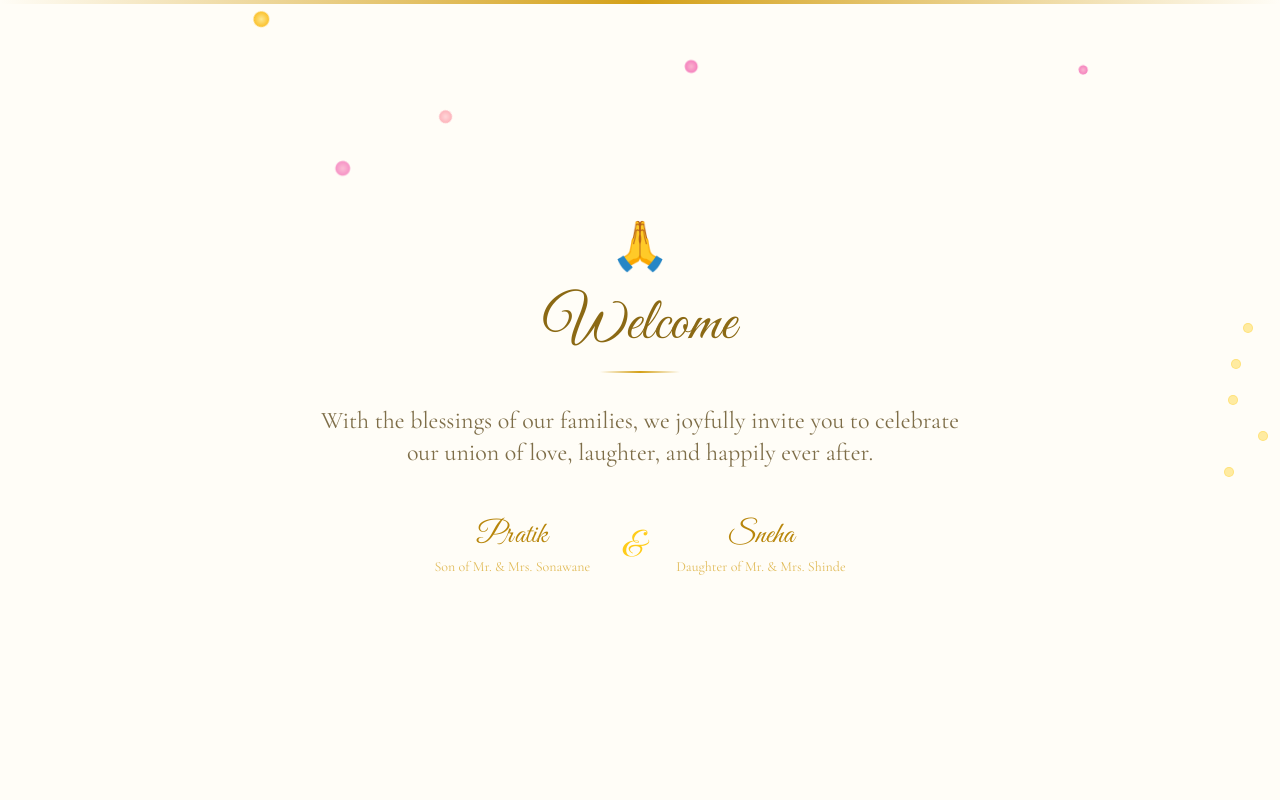
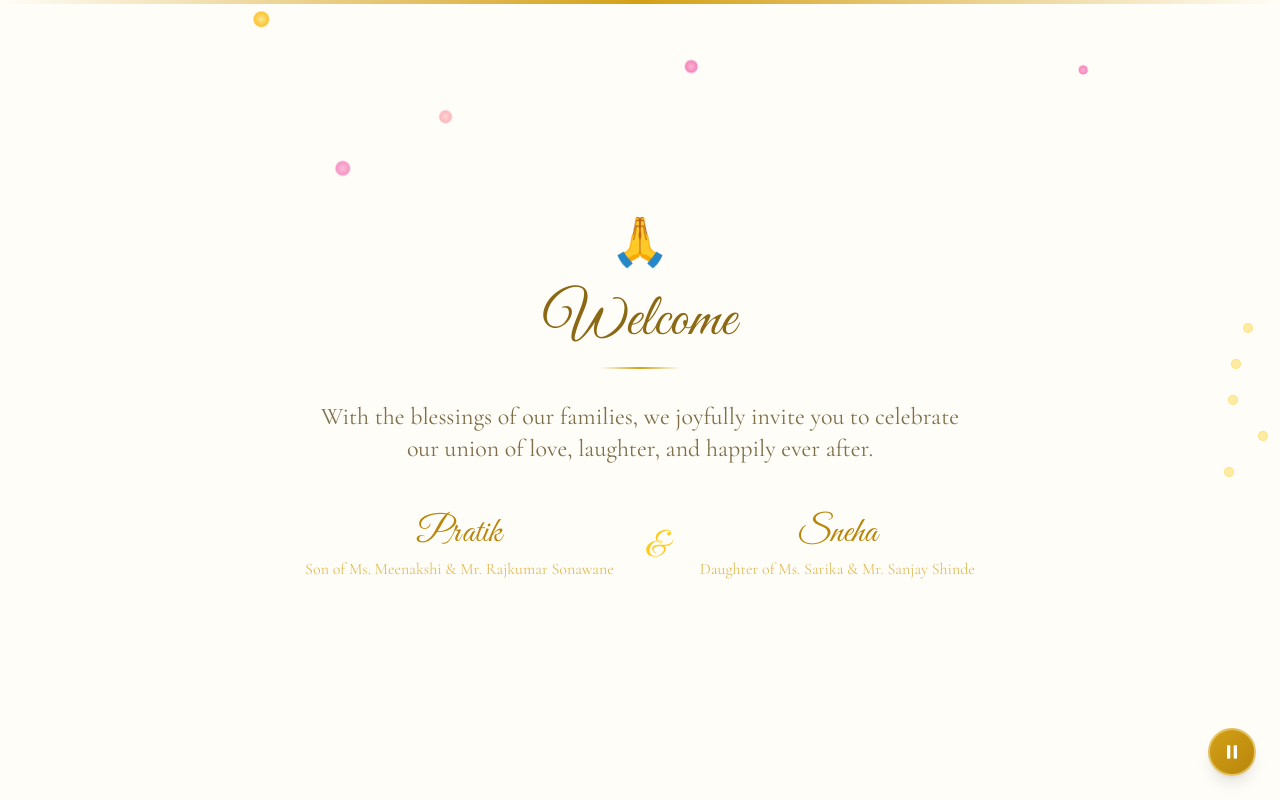
Before and after one commit to pratiksonawane80/wedding-invitation, a Next.js app: page / in a window 1280 px wide. Both pictures are taken after a click on the button "Open Invitation". Shown: the top 800 px of the page. Built offline with nearby package versions, Linux system fonts and the light colour scheme; a web font is replaced by a local one.

Commit message:
song added and minor data correction

```diff
--- a/src/app/page.tsx
+++ b/src/app/page.tsx
@@ -3,7 +3,7 @@ import { useState } from "react";
 import { motion, AnimatePresence } from "framer-motion";
 import LandingScreen from "@/components/LandingScreen";
 import FloatingPetals from "@/components/FloatingPetals";
-// import ScrollMusicPlayer from "@/components/ScrollMusicPlayer";
+import MusicPlayer from "@/components/MusicPlayer";
 import WelcomeSection from "@/components/WelcomeSection";
 // import LoveStory from "@/components/LoveStory";
 import EventsSection from "@/components/EventsSection";
@@ -44,7 +44,7 @@ export default function Home() {
           transition={{ duration: 1, delay: 0.3 }}
         >
           <FloatingPetals />
-          {/* <ScrollMusicPlayer /> */}
+          <MusicPlayer />
 
           {/* Navigation dots */}
           <nav className="fixed right-3 top-1/2 -translate-y-1/2 z-50 hidden sm:flex flex-col gap-3">
--- a/src/components/MusicPlayer.tsx
+++ b/src/components/MusicPlayer.tsx
@@ -1,43 +1,57 @@
-// "use client";
-// import { useState, useRef, useCallback } from "react";
+"use client";
+import { useState, useRef, useCallback, useEffect } from "react";
 
-// export default function MusicPlayer() {
-//   const audioRef = useRef<HTMLAudioElement | null>(null);
-//   const [isPlaying, setIsPlaying] = useState(false);
+export default function MusicPlayer() {
+  const audioRef = useRef<HTMLAudioElement | null>(null);
+  const [isPlaying, setIsPlaying] = useState(false);
 
-//   const toggleMusic = useCallback(() => {
-//     if (!audioRef.current) {
-//       audioRef.current = new Audio(
-//         "https://www.soundhelix.com/examples/mp3/SoundHelix-Song-1.mp3"
-//       );
-//       audioRef.current.loop = true;
-//       audioRef.current.volume = 0.3;
-//     }
-//     if (isPlaying) {
-//       audioRef.current.pause();
-//     } else {
-//       audioRef.current.play().catch(() => {});
-//     }
-//     setIsPlaying(!isPlaying);
-//   }, [isPlaying]);
+  useEffect(() => {
+    if (!audioRef.current) {
+      audioRef.current = new Audio("/until-song.mp3");
+      audioRef.current.loop = true;
+      audioRef.current.volume = 0.1;
 
-//   return (
-//     <button
-//       onClick={toggleMusic}
-//       className="music-btn"
-//       aria-label={isPlaying ? "Pause music" : "Play music"}
-//       id="music-toggle"
-//     >
-//       {isPlaying ? (
-//         <svg width="20" height="20" viewBox="0 0 24 24" fill="white">
-//           <rect x="6" y="4" width="4" height="16" rx="1" />
-//           <rect x="14" y="4" width="4" height="16" rx="1" />
-//         </svg>
-//       ) : (
-//         <svg width="20" height="20" viewBox="0 0 24 24" fill="white">
-//           <path d="M8 5v14l11-7z" />
-//         </svg>
-//       )}
-//     </button>
-//   );
-// }
+      // Attempt to play immediately upon mounting (since they clicked the envelope button already)
+      audioRef.current.play().then(() => {
+        setIsPlaying(true);
+      }).catch((err) => {
+        console.log("Autoplay prevented:", err);
+      });
+    }
+
+    return () => {
+      // Don't necessarily stop it on unmount because the player might persist
+    };
+  }, []);
+
+  const toggleMusic = useCallback(() => {
+    if (!audioRef.current) return;
+
+    if (isPlaying) {
+      audioRef.current.pause();
+    } else {
+      audioRef.current.play().catch(() => { });
+    }
+    setIsPlaying(!isPlaying);
+  }, [isPlaying]);
+
+  return (
+    <button
+      onClick={toggleMusic}
+      className="music-btn"
+      aria-label={isPlaying ? "Pause music" : "Play music"}
+      id="music-toggle"
+    >
+      {isPlaying ? (
+        <svg width="20" height="20" viewBox="0 0 24 24" fill="white">
+          <rect x="6" y="4" width="4" height="16" rx="1" />
+          <rect x="14" y="4" width="4" height="16" rx="1" />
+        </svg>
+      ) : (
+        <svg width="20" height="20" viewBox="0 0 24 24" fill="white">
+          <path d="M8 5v14l11-7z" />
+        </svg>
+      )}
+    </button>
+  );
+}
--- a/src/components/RSVPSection.tsx
+++ b/src/components/RSVPSection.tsx
@@ -127,13 +127,20 @@ export default function RSVPSection() {
               <input
                 type="tel"
                 required
+                maxLength={10}
+                pattern="[0-9]{10}"
                 className="rsvp-input"
                 style={{ colorScheme: "dark" }}
                 value={formData.phone}
-                onChange={(e) =>
-                  setFormData({ ...formData, phone: e.target.value })
-                }
-                placeholder="+91 98765 43210"
+                onChange={(e) => {
+                  const value = e.target.value;
+
+                  // Allow only digits and max 10 length
+                  if (/^\d{0,10}$/.test(value)) {
+                    setFormData({ ...formData, phone: value });
+                  }
+                }}
+                placeholder="9876543210"
                 id="rsvp-phone"
               />
             </div>
@@ -174,11 +181,10 @@ export default function RSVPSection() {
                     onClick={() =>
                       setFormData({ ...formData, attending: val })
                     }
-                    className={`flex-1 py-3 rounded-xl font-heading text-sm transition-all duration-300 ${
-                      formData.attending === val
+                    className={`flex-1 py-3 rounded-xl font-heading text-sm transition-all duration-300 ${formData.attending === val
                         ? "bg-gold-500 text-white shadow-md"
                         : "bg-gold-50 dark:bg-gold-900/20 text-gold-600 dark:text-gold-300 hover:bg-gold-100 dark:hover:bg-gold-900/30"
-                    }`}
+                      }`}
                   >
                     {val === "yes"
                       ? "🎉 Joyfully Accept"
--- a/src/components/WelcomeSection.tsx
+++ b/src/components/WelcomeSection.tsx
@@ -42,19 +42,19 @@ export default function WelcomeSection() {
           transition={{ delay: 0.3, duration: 0.8 }}
         >
           <div className="text-center">
-            <p className="font-display text-3xl text-gold-600 dark:text-gold-300">
+            <p className="font-display text-4xl text-gold-600 dark:text-gold-300">
               {weddingData.couple.man}
             </p>
-            <p className="font-body text-sm text-gold-500/70 dark:text-gold-400/70 mt-1">
+            <p className="font-body text-md text-gold-500/70 dark:text-gold-400/70 mt-1">
               {weddingData.couple.manParents}
             </p>
           </div>
           <div className="font-display text-4xl text-gold-400">&</div>
           <div className="text-center">
-            <p className="font-display text-3xl text-gold-600 dark:text-gold-300">
+            <p className="font-display text-4xl text-gold-600 dark:text-gold-300">
               {weddingData.couple.woman}
             </p>
-            <p className="font-body text-sm text-gold-500/70 dark:text-gold-400/70 mt-1">
+            <p className="font-body text-md text-gold-500/70 dark:text-gold-400/70 mt-1">
               {weddingData.couple.womanParents}
             </p>
           </div>
--- a/src/lib/data.ts
+++ b/src/lib/data.ts
@@ -5,8 +5,8 @@ export const weddingData = {
     tagline: "Two souls, one journey",
     description:
       "We are getting married and we'd love for you to join us in celebrating our special day!",
-    manParents: "Son of Mr. & Mrs. Sonawane",
-    womanParents: "Daughter of Mr. & Mrs. Shinde",
+    manParents: "Son of Ms. Meenakshi & Mr. Rajkumar Sonawane",
+    womanParents: "Daughter of Ms. Sarika & Mr. Sanjay Shinde",
   },
   weddingDate: "2026-05-01T12:30:00",
   welcomeMessage:
@@ -90,7 +90,7 @@ export const weddingData = {
     {
       name: "Wedding Ceremony",
       date: "May 1, 2026",
-      time: "12:25 PM – 1:25 PM",
+      time: "12:25 PM",
       venue: "Grand Ballroom, Hyatt Place",
       description:
         "The sacred ceremony where two hearts become one. Your presence will make it even more special.",
```
Also changed, not shown: 1 other file (tests, documents, lock files or other folders).
